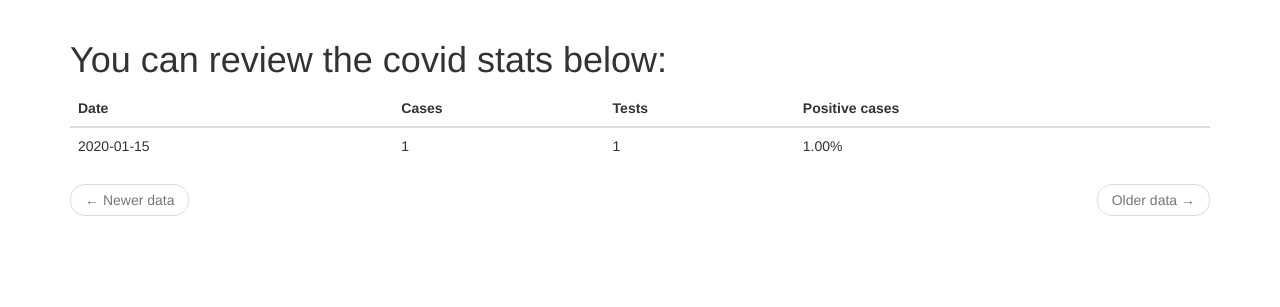
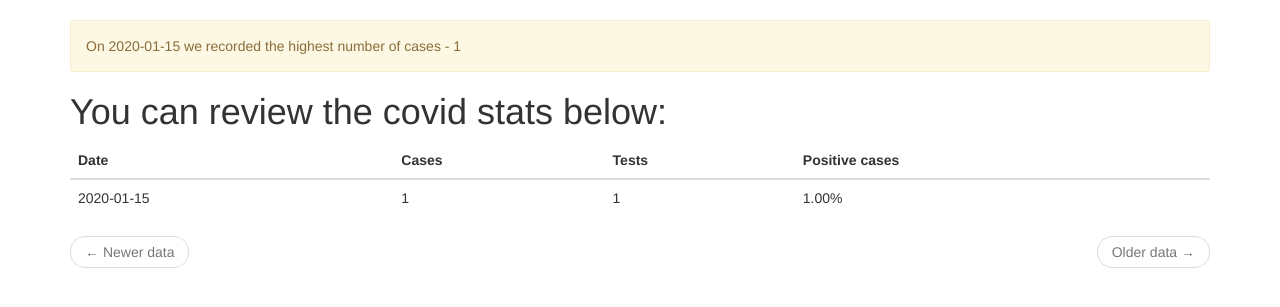
Before and after one commit to lozanov95/flask-covid-tracker, a Flask app: page / in a window 1280 px wide. Shown: the part 52-359 px from the top of the page. Run offline with Flask 2, Linux system fonts and the light colour scheme; tables that the repository leaves empty hold one stand-in row (values such as "Sample post"); some libraries are stand-ins or nearby versions.

Commit message:
Added the highest cases recorded to the index page

```diff
--- a/app/routes.py
+++ b/app/routes.py
@@ -14,11 +14,13 @@ import json
 @app.route('/index')
 def index():
     page = request.args.get('page', 1, type=int)
-    covid_stats = Cases.query.order_by(Cases.date.desc()).paginate(page, app.config['DAYS_PER_PAGE'], False)
+    all_cases = db.session.query(Cases)
+    highest_cases = all_cases.order_by(Cases.cases.desc()).first()
+    covid_stats = all_cases.order_by(Cases.date.desc()).paginate(page, app.config['DAYS_PER_PAGE'], False)
     next_url = url_for('index', page=covid_stats.next_num) if covid_stats.has_next else None
     prev_url = url_for('index', page=covid_stats.prev_num) if covid_stats.has_prev else None
     return render_template('index.html', title="CoVid data", covid_stats=covid_stats.items,
-                           next_url=next_url, prev_url=prev_url)
+                           next_url=next_url, prev_url=prev_url, highest_cases=highest_cases)
 
 
 @login_required
@@ -80,6 +82,10 @@ def register():
 
 
 #@app.route('/test')
+def test():
+    pass
+
+
 def load_data_from_mock_json_db():
     filename = ''
     with open(filename, 'r') as f:
--- a/app/templates/index.html
+++ b/app/templates/index.html
@@ -1,6 +1,12 @@
 {% extends 'base.html' %}
 {% block content %}
+
     <div class="container">
+        {% if highest_cases %}
+        <div class="alert alert-warning" role="alert">
+         On {{ highest_cases.date }} we recorded the highest number of cases - {{ highest_cases.cases }}
+        </div>
+        {% endif %}
         {% if current_user.username %}
         <h1>Hello {{ current_user.username }},</h1>
         {% endif %}
```
